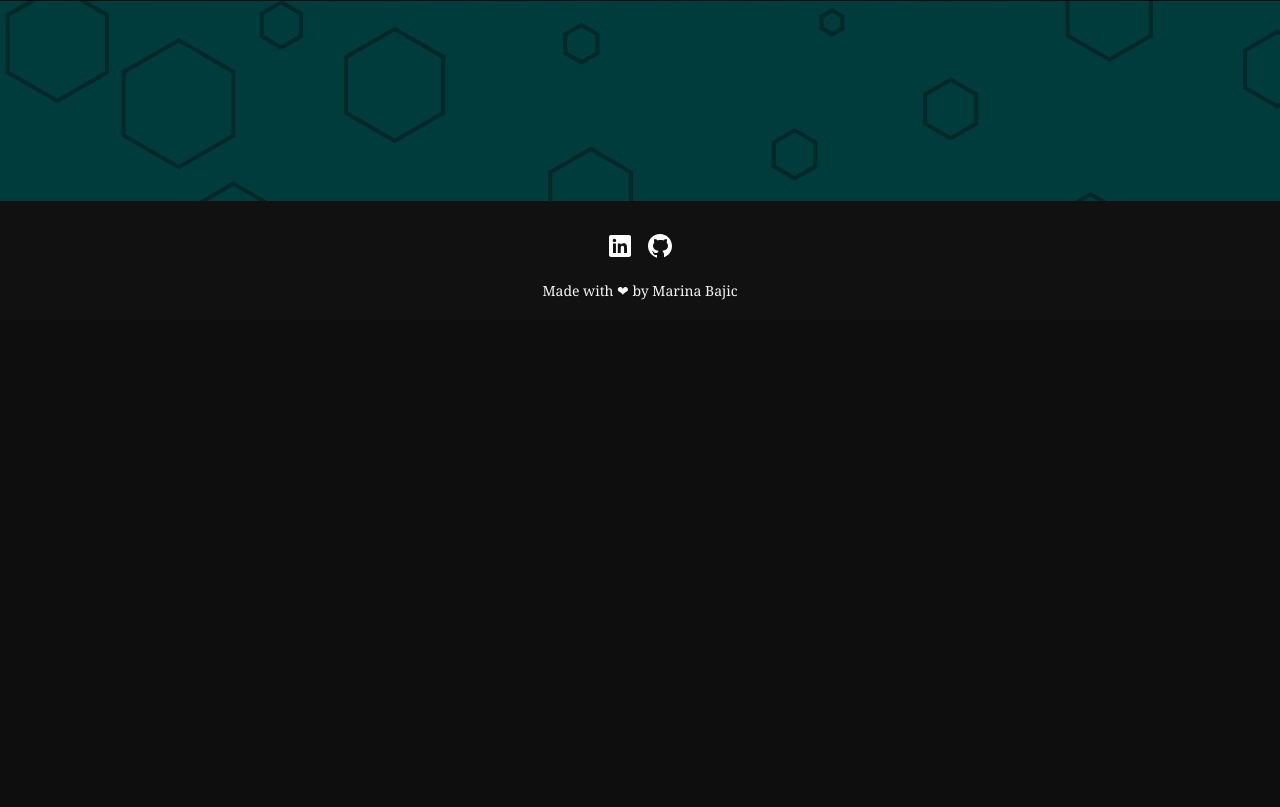
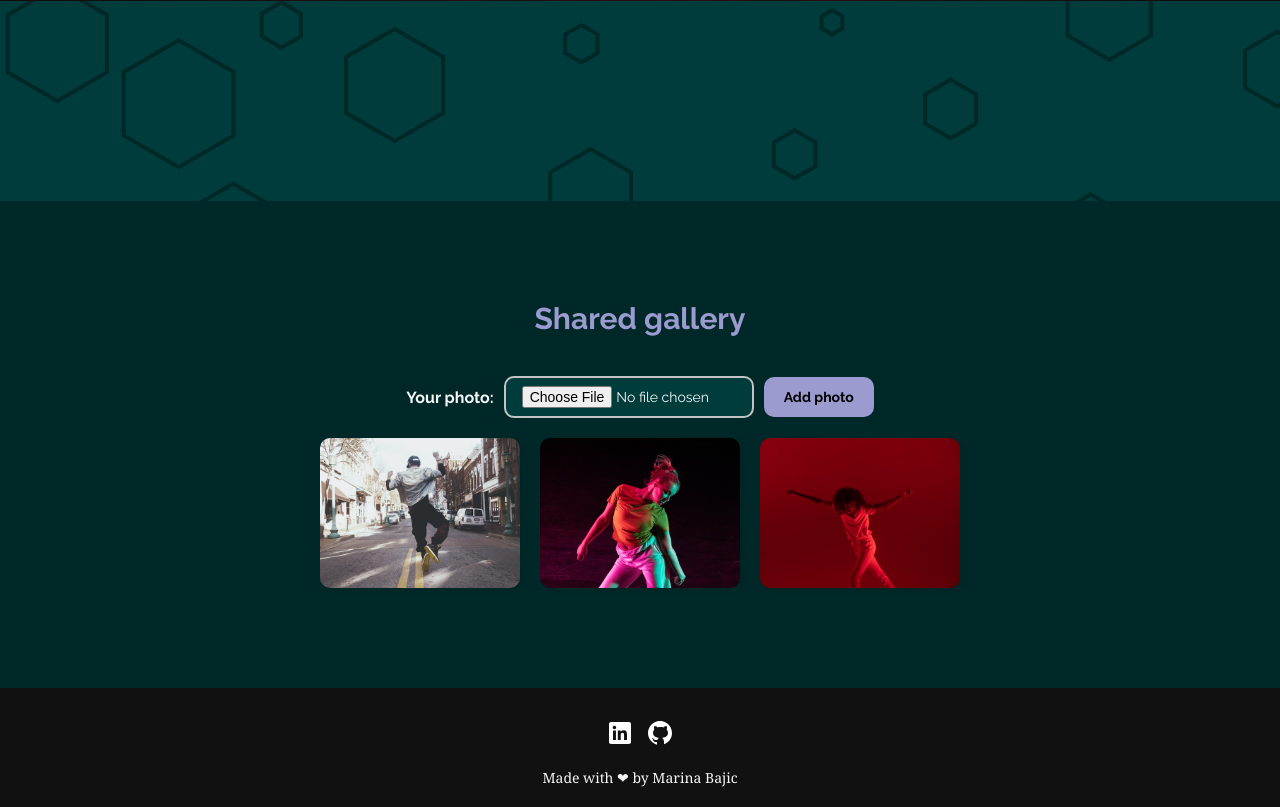
Before and after one commit to MarinaBajic/WP-DanceVerse, a PHP site: page / in a window 1280 px wide. Shown: the part 799-1606 px from the top of the page. Before the commit the page ends 1099 px from the top, so only its background shows below. Run offline with PHP 8.4, Linux system fonts and the light colour scheme; the visitor is signed in with stand-in values (Sample User, id 1); data that the repository does not hold is empty.

Commit message:
shared gallery, upload images

```diff
--- a/classes/Utils.php
+++ b/classes/Utils.php
@@ -34,16 +34,18 @@ class Utils
 		return null;
 	}
 
-	public static function printProfilePhoto()
+	public static function printPhotos()
 	{
-		if (isset($_FILES["photo"])) {
-			echo "<div class='profile-photo'>";
-			echo "<img src='assets/images/{$_FILES["photo"]["name"]}' alt='Profile photo'>";
+		$folder = "assets/images/";
+		$images = glob($folder . "*.{jpg,jpeg}", GLOB_BRACE);
+		foreach ($images as $photo) {
+			echo "<div class='gallery__photo'>";
+			echo "<img src='$photo' alt='$photo'>";
 			echo "</div>";
 		}
 	}
 
-	public static function checkProfilePhoto()
+	public static function checkPhoto()
 	{
 		$message = "";
 		if (isset($_FILES["photo"]) && $_FILES["photo"]["error"] == UPLOAD_ERR_OK) {
--- a/css/components/_add-dance.scss
+++ b/css/components/_add-dance.scss
@@ -1,6 +1,5 @@
 .add-dance {
 	padding-block: 100px;
-	background-color: $darker;
 }
 
 .add-dance__content {
@@ -41,7 +40,7 @@
 }
 
 .form__input {
-	background-color: $dark;
+	background-color: $darker;
 	color: $light;
 	border: 2px solid $gray;
 	border-radius: 5px;
--- a/css/components/_favorites.scss
+++ b/css/components/_favorites.scss
@@ -1,7 +1,7 @@
 
 .favorites {
 	min-height: calc(100dvh - 120px);
-	padding-block: 140px;
+	padding-block: 140px 100px;
 }
 
 .photo__form {
--- /dev/null
+++ b/css/components/_gallery.scss
@@ -0,0 +1,61 @@
+.gallery {
+	padding-block: 100px;
+	background-color: $darker;
+}
+
+.gallery__form {
+	width: fit-content;
+	display: flex;
+	align-items: center;
+	justify-content: center;
+	gap: 10px;
+	margin-inline: auto;
+	font-family: Raleway, sans-serif;
+}
+
+.gallery__label {
+	font-size: 16px;
+	font-weight: bold;
+}
+
+.gallery__input {
+	width: 250px;
+	background-color: $dark;
+	padding: 8px 16px;
+	border: 2px solid $gray;
+	border-radius: 10px;
+}
+
+.gallery__btn {
+	font-weight: bold;
+	padding: 12px 20px;
+	border-radius: 10px;
+	border: 0;
+	background-color: $accent;
+
+	&:hover {
+		background-color: $light;
+	}
+}
+
+.gallery__print {
+	display: flex;
+	align-items: center;
+	justify-content: center;
+	flex-wrap: wrap;
+	gap: 20px;
+}
+
+.gallery__photo {
+	height: 150px;
+	width: 200px;
+	border-radius: 10px;
+	overflow: hidden;
+	box-shadow: 4px 2px 4px 0 rgba(0, 0, 0, 0.08);
+
+	img {
+		width: 100%;
+		height: 100%;
+		object-fit: cover;
+	}
+}
--- a/css/components/_header.scss
+++ b/css/components/_header.scss
@@ -40,14 +40,7 @@
 	}
 }
 
-.log {
-	display: flex;
-	gap: 10px;
-	align-items: center;
-	justify-content: center;
-}
-
-.log__btn {
+.header__btn {
 	color: $accent;
 	text-decoration: none;
 	background-color: transparent;
@@ -64,16 +57,3 @@
 		cursor: pointer;
 	}
 }
-
-.profile-photo {
-	height: 30px;
-	width: 30px;
-	border-radius: 50px;
-	overflow: hidden;
-
-	img {
-		width: 100%;
-		height: 100%;
-		object-fit: cover;
-	}
-}
--- a/css/style.css
+++ b/css/style.css
@@ -312,9 +292,70 @@ body {
   margin-top: 5px;
 }
 
+.gallery {
+  padding-block: 100px;
+  background-color: #002828;
+}
+
+.gallery__form {
+  width: -moz-fit-content;
+  width: fit-content;
+  display: flex;
+  align-items: center;
+  justify-content: center;
+  gap: 10px;
+  margin-inline: auto;
+  font-family: Raleway, sans-serif;
+}
+
+.gallery__label {
+  font-size: 16px;
+  font-weight: bold;
+}
+
+.gallery__input {
+  width: 250px;
+  background-color: #003c3c;
+  padding: 8px 16px;
+  border: 2px solid #c3c3c3;
+  border-radius: 10px;
+}
+
+.gallery__btn {
+  font-weight: bold;
+  padding: 12px 20px;
+  border-radius: 10px;
+  border: 0;
+  background-color: #9B9BCF;
+}
+.gallery__btn:hover {
+  background-color: #f6f6f6;
+}
+
+.gallery__print {
+  display: flex;
+  align-items: center;
+  justify-content: center;
+  flex-wrap: wrap;
+  gap: 20px;
+}
+
+.gallery__photo {
+  height: 150px;
+  width: 200px;
+  border-radius: 10px;
+  overflow: hidden;
+  box-shadow: 4px 2px 4px 0 rgba(0, 0, 0, 0.08);
+}
+.gallery__photo img {
+  width: 100%;
+  height: 100%;
+  -o-object-fit: cover;
+     object-fit: cover;
+}
+
 .add-dance {
   padding-block: 100px;
-  background-color: #002828;
 }
 
 .add-dance__content {
--- a/css/style.scss
+++ b/css/style.scss
@@ -4,6 +4,7 @@
 @import 'components/header';
 @import 'components/hero';
 @import 'components/dances';
+@import 'components/gallery';
 @import 'components/add-dance';
 @import 'components/details';
 @import 'components/login';
--- a/header.php
+++ b/header.php
@@ -17,13 +17,10 @@ $log_in_btn = Utils::isUserLoggedIn() ? "hidden" : "";
 				<a href="favorites.php" class="nav__item <?php echo $user_logged_in; ?>">FAVORITES</a>
 				<a href=".?search#search" class="nav__item">SEARCH</a>
 			</nav>
-			<div class="header__log log">
-				<?php Utils::printProfilePhoto() ?>
-				<a href="login.php" class="log__btn <?php echo $log_in_btn; ?>">Log in</a>
-				<form method="post" class="<?php echo $user_logged_in; ?>">
-					<input type="submit" value="Log out" class="log__btn" name="logout">
-				</form>
-			</div>
+			<a href="login.php" class="header__btn <?php echo $log_in_btn; ?>">Log in</a>
+			<form method="post" class="<?php echo $user_logged_in; ?>">
+				<input type="submit" value="Log out" class="header__btn" name="logout">
+			</form>
 		</div>
 	</div>
 </header>
--- a/index.php
+++ b/index.php
@@ -1,5 +1,4 @@
 <?php
-
 session_start();
 
 require_once("classes/Utils.php");
@@ -8,6 +7,8 @@ $message_insert_dance = $utils->insertDance();
 
 $add_form_class = Utils::isUserLoggedIn() && isset($_GET["add-dance"]) ? "" : "hidden";
 $search_form_class = Utils::toggleComponentVisibility("search");
+
+$message_photo = Utils::checkPhoto();
 
 Utils::logout();
 
@@ -59,7 +60,26 @@ Utils::logout();
 				</div>
 			</div>
 		</section>
-		<section id="add-dance" class="add-dance <?php echo $add_form_class; ?>">
+		<section id="gallery" class="gallery <?php echo $user_logged_in ?>">
+			<div class="wrapper">
+				<div class="gallery__content">
+					<h2 class="heading heading--h2">Shared gallery</h2>
+					<form class="gallery__form" method="post" enctype="multipart/form-data">
+						<input type="hidden" name="MAX_FILE_SIZE" value="500000">
+						<label for="photo" class="gallery__label">Your photo:</label>
+						<input type="file" name="photo" id="photo" class="gallery__input">
+						<input type="submit" value="Add photo" name="add-photo" class="gallery__btn">
+					</form>
+					<span class="message"><?php echo $message_photo ?></span>
+					<div class="gallery__print">
+						<?php
+						Utils::printPhotos();
+						?>
+					</div>
+				</div>
+			</div>
+		</section>
+		<section id="add-dance" class="section-bg add-dance <?php echo $add_form_class; ?>">
 			<div class="wrapper">
 				<div class="add-dance__content">
 					<h2 class="heading heading--h2">Add new dance</h2>
```
Also changed, not shown: other parts of css/style.css (+4 -24 lines), favorites.php (+0 -10 lines), assets/ashton-irwin-5sos-04.jpg (deleted), assets/images/CI7xkLmUYAA8-_d.jpg (deleted), assets/images/andre-hunter-p-I9wV811qk-unsplash.jpg (added), assets/images/ashton-irwin-5sos-04.jpg (deleted), assets/images/forest-simon-Pvq2Ik6yv6E-unsplash.jpg (added), assets/images/jurien-huggins-5QYyo1F4ww4-unsplash.jpg (added), 1 other file.
